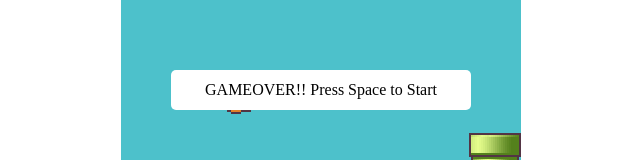
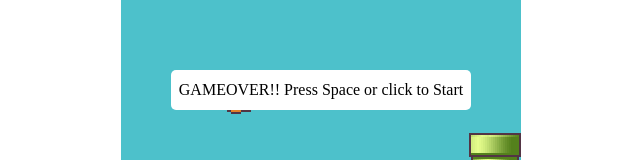
Before and after one commit to OgAeons/flappy-bird, a React (Vite) app: page / in a window 1280 px wide. Shown: the part 349-509 px from the top of the page, without its empty margins (319-959 px from the left). Built offline with nearby package versions, Linux system fonts and the light colour scheme.

Commit message:
Implemented game functionality on clicks along with space bar

```diff
--- a/src/Game.jsx
+++ b/src/Game.jsx
@@ -25,7 +25,7 @@ function Game(props) {
 
     useEffect(() => {
         function handleKey(event) {
-            if (event.code === "Space") {
+            if (event.code === "Space" || event.type === "click") {
                 if (gameOver) {
                     setGameOver(false)
                     setBird(300+gravity)
@@ -35,16 +35,18 @@ function Game(props) {
             }
         }
         window.addEventListener("keydown", handleKey);
+        window.addEventListener("click", handleKey);
 
         return () => {
           window.removeEventListener("keydown", handleKey);
+          window.removeEventListener("click", handleKey);
         };
     }, [gameOver, bird])
 
 
     return (
         <div className="game-container">
-            {gameOver ? <div className="game-over">GAMEOVER!! Press Space to Start</div> : null}
+            {gameOver ? <div className="game-over">GAMEOVER!! Press Space or click to Start</div> : null}
             <div className="game" style={{height: gameHeight, width: gameWidth}}>
                 <Pipe
                     rotated={true}
```
